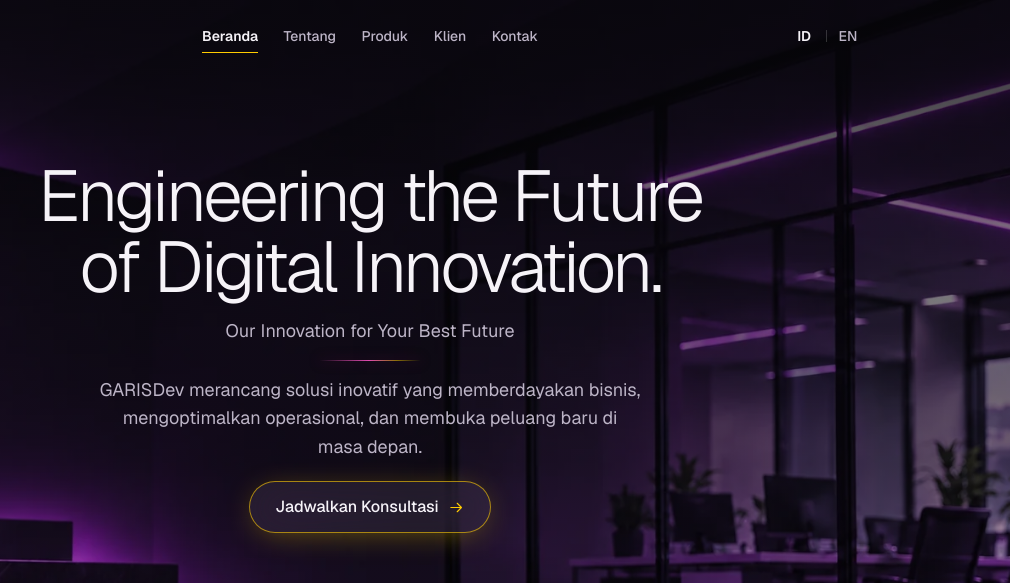
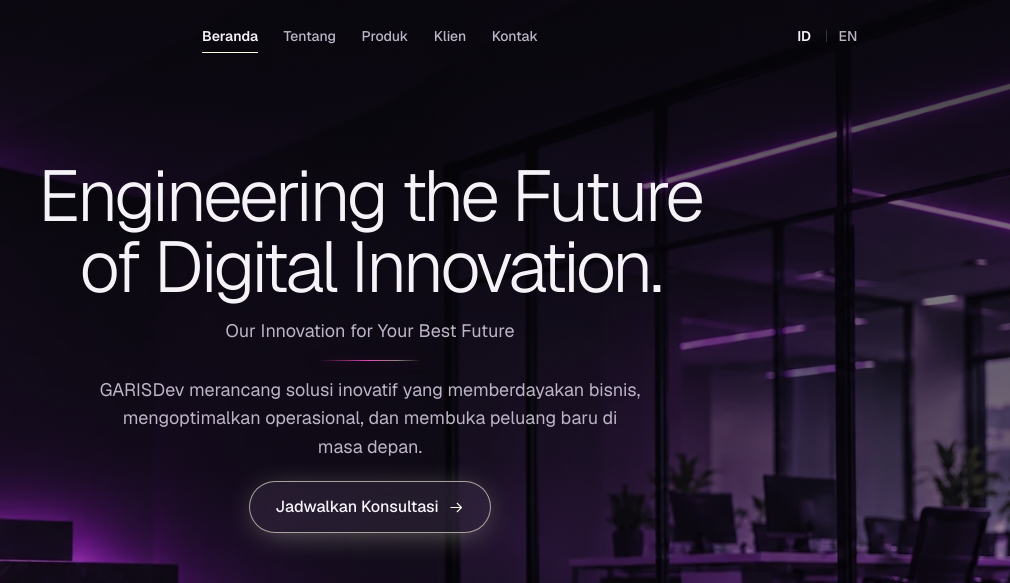
Before and after one commit to fadly-muktafi/GARISDev3, a plain HTML site: page index.html in a window 1280 px wide. Shown: the top 583 px of the page, 270-1280 px from the left. Drawn offline with Linux system fonts and the light colour scheme.

Commit message:
revisi warna

```diff
--- a/index.html
+++ b/index.html
@@ -30,13 +30,13 @@
   --glass-fill: rgb(255 255 255 / .075);
   --magenta: #a9016e;
   --magenta-hi: #e04bb0;
-  --amber: #ffcc00;
-  --amber-hover: #ffd633;
+  --amber: #fffbe6;
+  --amber-hover: #fff7cc;
   --on-amber: #07060b;
   --danger: #ff8a80;
   --success: #6fe3a1;
   --glow-magenta: 169 1 110;
-  --glow-amber: 255 204 0;
+  --glow-amber: 255 251 230;
   --radius-panel: 24px;
   --radius-field: 14px;
   --radius-pill: 999px;
@@ -422,7 +422,7 @@ html:not(.js) .site-header { background: var(--bg-0); }
   }
 }
 .button-hero .icon { color: var(--amber); }
-.button-hero:hover { border-color: var(--amber); background-color: rgb(246 243 248 / .15); }
+.button-hero:hover { border-color: var(--amber-hover); background-color: rgb(246 243 248 / .15); }
 .scroll-cue {
   position: absolute;
   z-index: 3;
```
